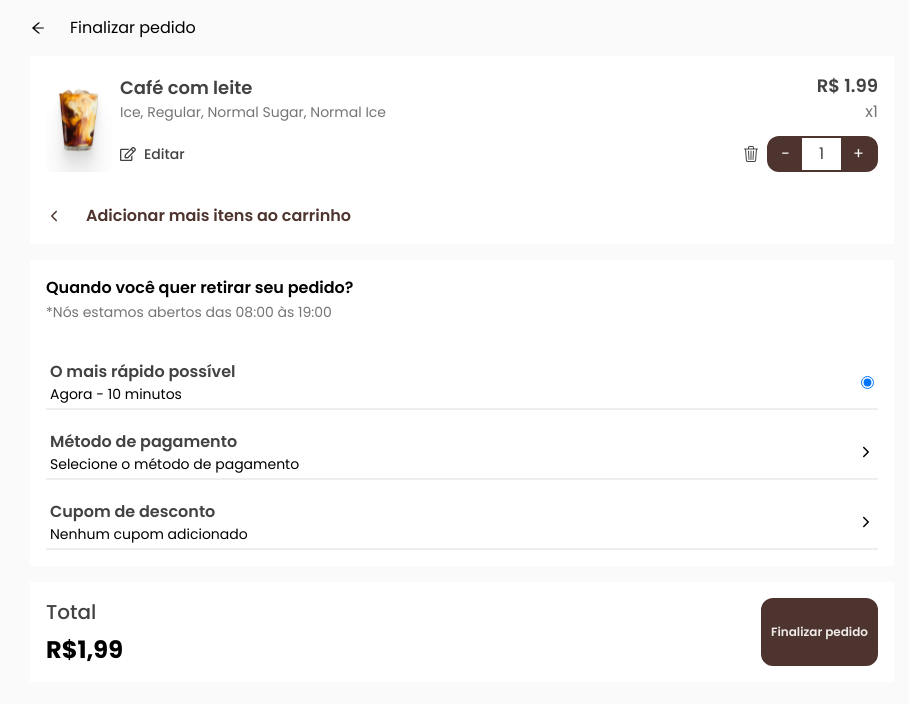
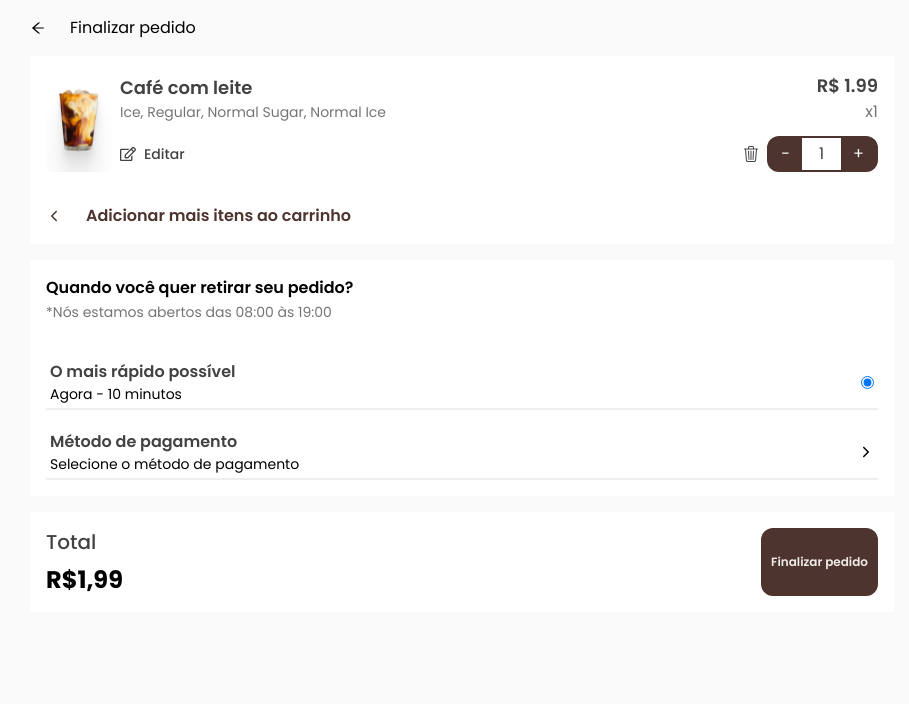
Before and after one commit to joaovictornovais/coffee-shop, a React (Vite) app: page /checkout in a window 1280 px wide. Shown: the top 704 px of the page, without its empty margins (178-1087 px from the left). Built offline with nearby package versions, Linux system fonts and the light colour scheme.

Commit message:
removed: voucher section

```diff
--- a/src/components/OrderQuestions.jsx
+++ b/src/components/OrderQuestions.jsx
@@ -39,13 +39,6 @@ const OrderQuestions = ({ section, setSection }) => {
           </div>
           <IoIosArrowForward />
         </div>
-        <div className="flex justify-between items-center border-b-2 p-1">
-          <div className="flex flex-col">
-            <h5 className="text-gray-800 font-semibold">Cupom de desconto</h5>
-            <span className="text-sm">Nenhum cupom adicionado</span>
-          </div>
-          <IoIosArrowForward />
-        </div>
       </div>
       <div className={section === "payment" ? "p-2" : "hidden"}>
         <div className="flex flex-col justify-between">
@@ -80,6 +73,7 @@ const OrderQuestions = ({ section, setSection }) => {
               />
             </div>
           ))}
+        </div>
         <div className="flex justify-end">
           <button
             onClick={() => setSection("checkout")}
@@ -94,7 +88,6 @@ const OrderQuestions = ({ section, setSection }) => {
         </div>
       </div>
     </div>
-    </div>
   );
 };
 
```
Lines whose indentation alone changed are shown as unchanged.
